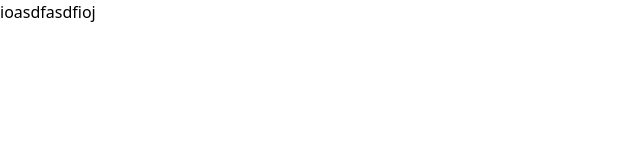
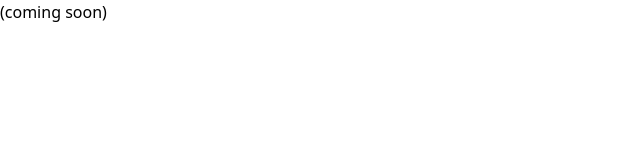
Before and after one commit to zakkolar/app.techlit.mouse, a Nuxt app: page / in a window 1280 px wide. Shown: the top 160 px of the page, without its empty margins (0-640 px from the left). Built offline with nearby package versions, Linux system fonts and the light colour scheme.

Commit message:
changed index page

```diff
--- a/pages/index.vue
+++ b/pages/index.vue
@@ -1,3 +1,3 @@
 <template>
-  ioasdfasdfioj
+  (coming soon)
 </template>
```
